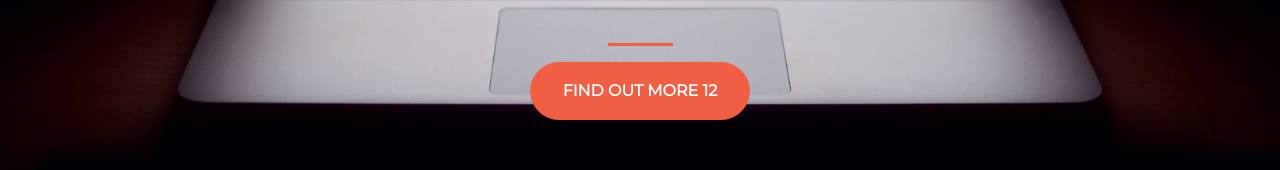
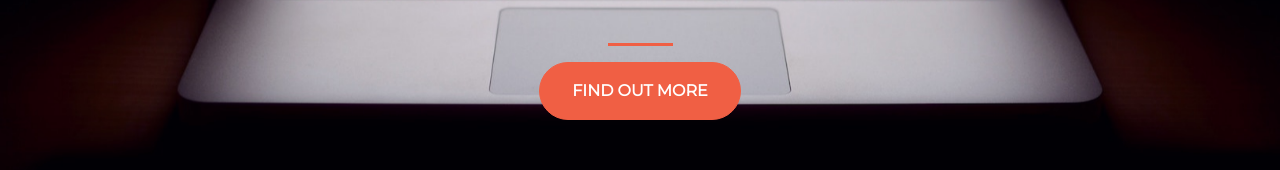
Before and after one commit to sancho12333/21_Code_Challege, a plain HTML site: page Bootrap/index.html in a window 1280 px wide. Shown: the part 463-633 px from the top of the page. Drawn offline with nearby package versions, Linux system fonts and the light colour scheme.

Commit message:
Lam quen mailchimp

```diff
--- a/Bootrap/index.html
+++ b/Bootrap/index.html
@@ -29,7 +29,10 @@
       <div class="buffer col-12"></div>
       <section class="text-center col-12">
         <hr>
-        <button class="btn btn-primary btn-x1">Find out more 12</button>
+        <a href="https://mailchi.mp/4bf8d29c5582/startupideas"><button class="btn btn-primary btn-x1">Find out more
+          </button>
+        </a>
+
       </section>
     </div>
   </div>
```
